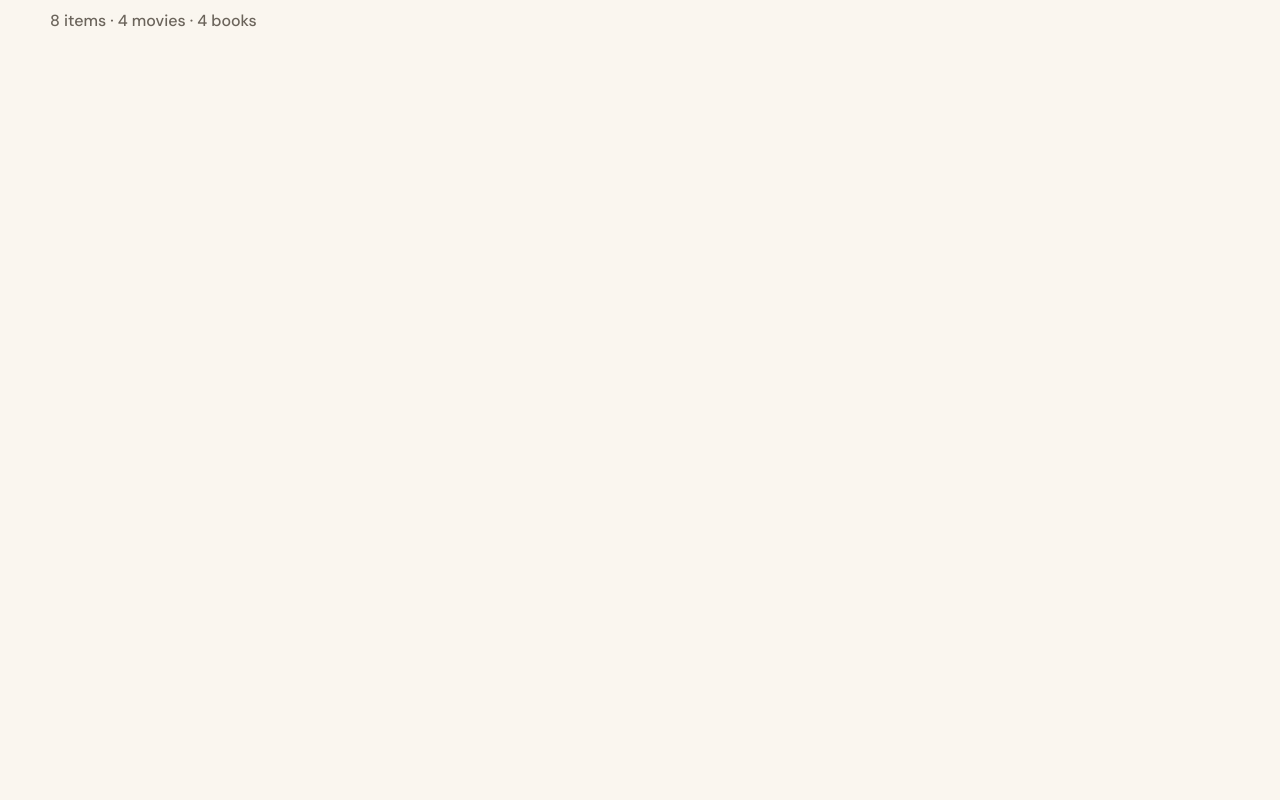
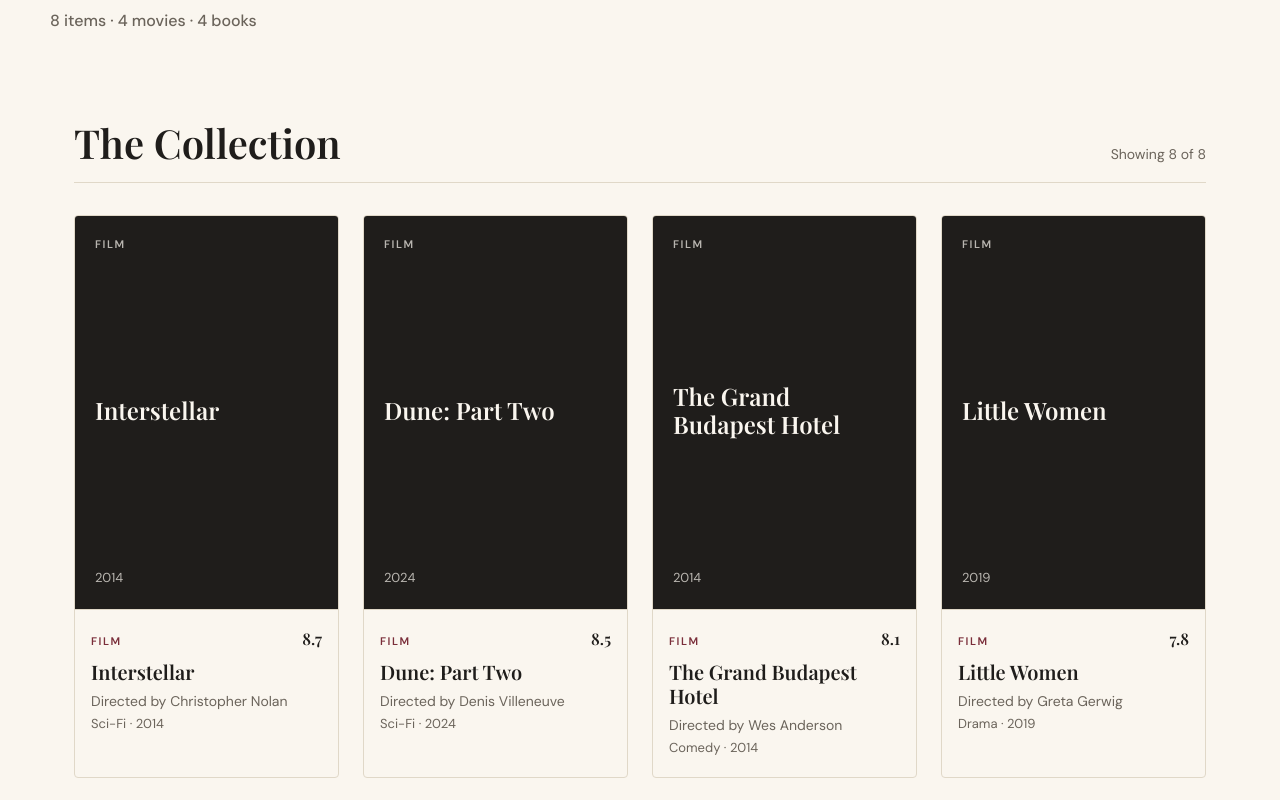
Before and after one commit to shruti-verma49/movie-book-library, a React (Vite) app in the folder client/: page / in a window 1280 px wide. Shown: the part 540-1340 px from the top of the page. Before the commit the page ends 800 px from the top, so only its background shows below. Built offline with nearby package versions, Linux system fonts and the light colour scheme; a web font is replaced by a local one.

Commit message:
Add Catalogue grid with working tabs and search

```diff
--- a/client/src/App.css
+++ b/client/src/App.css
@@ -229,3 +229,185 @@
     gap: 36px;
   }
 }
+
+/* =========================================================
+   ITEM CARD
+   ========================================================= */
+
+.item-card {
+  display: flex;
+  flex-direction: column;
+  background: var(--ivory);
+  border: 1px solid var(--border);
+  border-radius: var(--radius);
+  overflow: hidden;
+  transition: transform 0.2s, box-shadow 0.2s;
+}
+
+.item-card:hover {
+  transform: translateY(-3px);
+  box-shadow: 0 8px 20px rgba(31, 29, 27, 0.08);
+}
+
+/* Every cover has the same 2:3 proportion */
+.item-cover {
+  aspect-ratio: 2 / 3;
+  background: var(--paper);
+  border-bottom: 1px solid var(--border);
+}
+
+.item-cover img {
+  width: 100%;
+  height: 100%;
+  object-fit: cover;
+}
+
+/* Fallback shown when there is no image, or the image fails to load */
+.cover-fallback {
+  height: 100%;
+  display: flex;
+  flex-direction: column;
+  justify-content: space-between;
+  padding: 20px;
+}
+
+.cover-fallback.film {
+  background: var(--ink);
+  color: var(--ivory);
+}
+
+.cover-fallback.book {
+  background: var(--paper);
+  color: var(--ink);
+}
+
+.fallback-type {
+  font-size: 11px;
+  font-weight: 600;
+  letter-spacing: 0.14em;
+  text-transform: uppercase;
+  opacity: 0.7;
+}
+
+.fallback-title {
+  font-family: var(--font-serif);
+  font-size: 24px;
+  font-weight: 600;
+  line-height: 1.15;
+}
+
+.fallback-year {
+  font-size: 13px;
+  opacity: 0.7;
+}
+
+/* Text under the cover */
+.item-body {
+  padding: 16px 16px 18px;
+}
+
+.item-topline {
+  display: flex;
+  justify-content: space-between;
+  align-items: baseline;
+}
+
+.item-type {
+  font-size: 11px;
+  font-weight: 600;
+  letter-spacing: 0.14em;
+  text-transform: uppercase;
+  color: var(--burgundy);
+}
+
+.item-rating {
+  font-family: var(--font-serif);
+  font-size: 16px;
+  font-weight: 600;
+  color: var(--ink);
+}
+
+.item-title {
+  margin-top: 8px;
+  font-size: 20px;
+  line-height: 1.2;
+}
+
+.item-creator {
+  margin-top: 6px;
+  font-size: 14px;
+  color: var(--ink-soft);
+}
+
+.item-meta {
+  margin-top: 2px;
+  font-size: 13px;
+  color: var(--ink-soft);
+}
+
+/* =========================================================
+   CATALOGUE
+   ========================================================= */
+
+.catalogue {
+  padding: 56px 0 96px;
+}
+
+.catalogue-header {
+  display: flex;
+  justify-content: space-between;
+  align-items: baseline;
+  gap: 16px;
+  padding-bottom: 16px;
+  margin-bottom: 32px;
+  border-bottom: 1px solid var(--border);
+}
+
+.catalogue-header h2 {
+  font-size: clamp(28px, 4vw, 40px);
+}
+
+.catalogue-count {
+  font-size: 14px;
+  color: var(--ink-soft);
+}
+
+/* Responsive grid: as many columns as fit, each at least 210px wide */
+.catalogue-grid {
+  display: grid;
+  grid-template-columns: repeat(auto-fill, minmax(210px, 1fr));
+  gap: 32px 24px;
+}
+
+/* Shown when no item matches the search or filters */
+.empty-state {
+  padding: 64px 24px;
+  text-align: center;
+  background: var(--paper);
+  border: 1px solid var(--border);
+  border-radius: var(--radius);
+}
+
+.empty-state h3 {
+  font-size: 24px;
+}
+
+.empty-state p {
+  margin: 10px 0 24px;
+  color: var(--ink-soft);
+}
+
+@media (max-width: 520px) {
+  .catalogue-grid {
+    grid-template-columns: repeat(2, 1fr);
+    gap: 24px 14px;
+  }
+
+  .item-title {
+    font-size: 17px;
+  }
+
+  .fallback-title {
+    font-size: 19px;
+  }
+}
--- a/client/src/App.jsx
+++ b/client/src/App.jsx
@@ -2,13 +2,14 @@
 import { sampleItems } from "./data/sampleItems";
 import Navbar from "./components/Navbar";
 import Hero from "./components/Hero";
+import Catalogue from "./components/Catalogue";
 import "./App.css";
 
 function App() {
   const [activeTab, setActiveTab] = useState("all"); // "all", "movie" or "book"
   const [searchQuery, setSearchQuery] = useState("");
 
-  // Calculated from the data, not typed in by hand
+  // Counts calculated from the data, not typed in by hand
   const total = sampleItems.length;
   const movies = sampleItems.filter((item) => item.type === "movie").length;
   const books = sampleItems.filter((item) => item.type === "book").length;
@@ -20,6 +21,26 @@
           item.rating > best.rating ? item : best
         )
       : null;
+
+  // Step 1: keep only the items that match the active tab
+  // Step 2: keep only the items whose title, genre or creator contains the search text
+  const query = searchQuery.trim().toLowerCase();
+
+  const visibleItems = sampleItems
+    .filter((item) => activeTab === "all" || item.type === activeTab)
+    .filter(
+      (item) =>
+        query === "" ||
+        item.title.toLowerCase().includes(query) ||
+        item.genre.toLowerCase().includes(query) ||
+        item.creator.toLowerCase().includes(query)
+    );
+
+  // Reset the tab and the search box
+  function handleClear() {
+    setActiveTab("all");
+    setSearchQuery("");
+  }
 
   // TEMPORARY: the real Add form is built on Day 3
   function handleAddClick() {
@@ -42,6 +63,12 @@
       <div className="container temp-counts">
         {total} items · {movies} movies · {books} books
       </div>
+
+      <Catalogue
+        items={visibleItems}
+        totalCount={total}
+        onClear={handleClear}
+      />
     </>
   );
 }
--- /dev/null
+++ b/client/src/components/Catalogue.jsx
@@ -0,0 +1,39 @@
+import ItemCard from "./ItemCard";
+
+// The "The Collection" section.
+// items      = the items to show (already filtered by App.jsx)
+// totalCount = how many items exist in the whole library
+// onClear    = function that resets the search and the tab
+
+function Catalogue({ items, totalCount, onClear }) {
+  return (
+    <section className="catalogue" id="collection">
+      <div className="container">
+        <div className="catalogue-header">
+          <h2>The Collection</h2>
+          <p className="catalogue-count">
+            Showing {items.length} of {totalCount}
+          </p>
+        </div>
+
+        {items.length > 0 ? (
+          <div className="catalogue-grid">
+            {items.map((item) => (
+              <ItemCard key={item.id} item={item} />
+            ))}
+          </div>
+        ) : (
+          <div className="empty-state">
+            <h3>Nothing matches your search.</h3>
+            <p>Try a different title, genre or name, or start again.</p>
+            <button type="button" className="btn-primary" onClick={onClear}>
+              Clear search and filters
+            </button>
+          </div>
+        )}
+      </div>
+    </section>
+  );
+}
+
+export default Catalogue;
--- /dev/null
+++ b/client/src/components/ItemCard.jsx
@@ -0,0 +1,49 @@
+import { useState } from "react";
+
+// One card in the catalogue. It receives a single item (a movie or a book).
+
+function ItemCard({ item }) {
+  // If the image link is empty or fails to load, we show a designed fallback
+  const [imageFailed, setImageFailed] = useState(false);
+
+  const isMovie = item.type === "movie";
+  const typeLabel = isMovie ? "Film" : "Book";
+  const showImage = item.imageUrl && !imageFailed;
+
+  return (
+    <article className="item-card">
+      <div className="item-cover">
+        {showImage ? (
+          <img
+            src={item.imageUrl}
+            alt={`Cover of ${item.title}`}
+            loading="lazy"
+            onError={() => setImageFailed(true)}
+          />
+        ) : (
+          <div className={isMovie ? "cover-fallback film" : "cover-fallback book"}>
+            <span className="fallback-type">{typeLabel}</span>
+            <span className="fallback-title">{item.title}</span>
+            <span className="fallback-year">{item.year}</span>
+          </div>
+        )}
+      </div>
+
+      <div className="item-body">
+        <div className="item-topline">
+          <span className="item-type">{typeLabel}</span>
+          <span className="item-rating">{item.rating.toFixed(1)}</span>
+        </div>
+        <h3 className="item-title">{item.title}</h3>
+        <p className="item-creator">
+          {isMovie ? "Directed by" : "By"} {item.creator}
+        </p>
+        <p className="item-meta">
+          {item.genre} · {item.year}
+        </p>
+      </div>
+    </article>
+  );
+}
+
+export default ItemCard;
```
